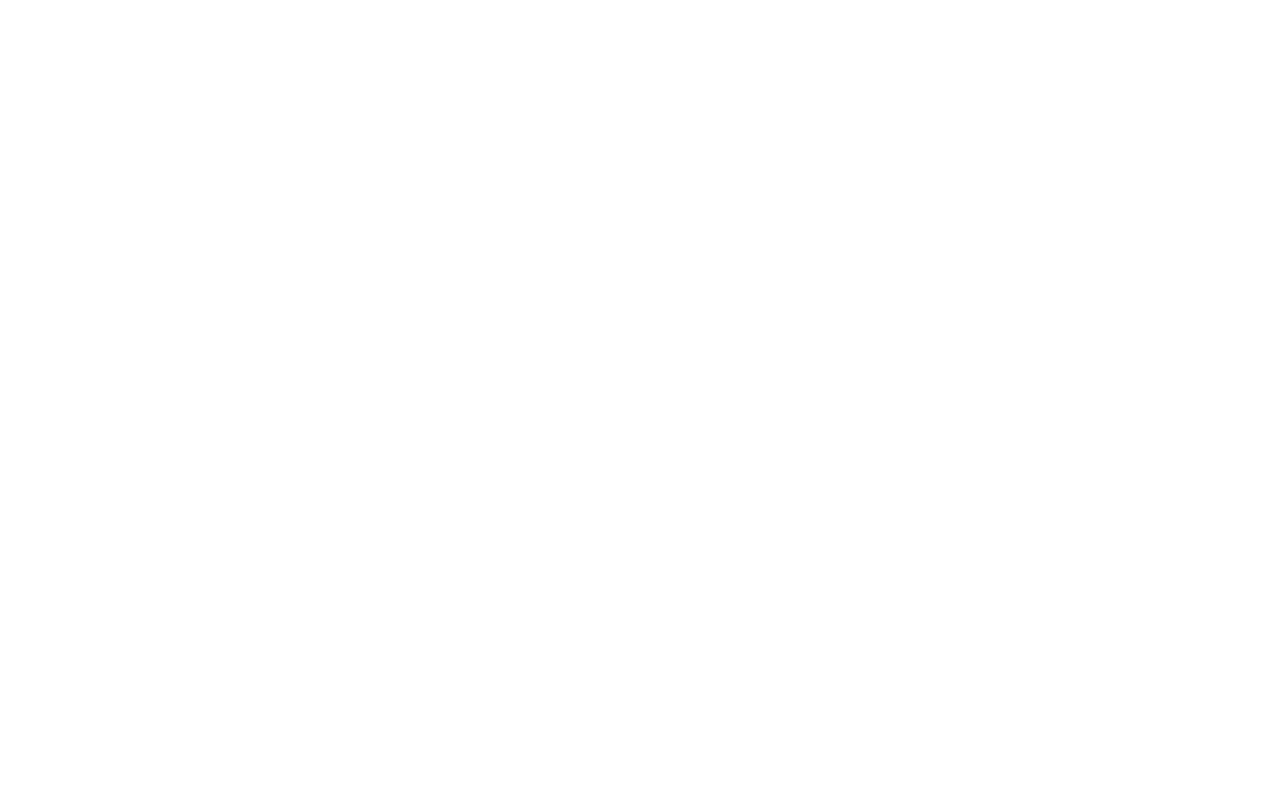
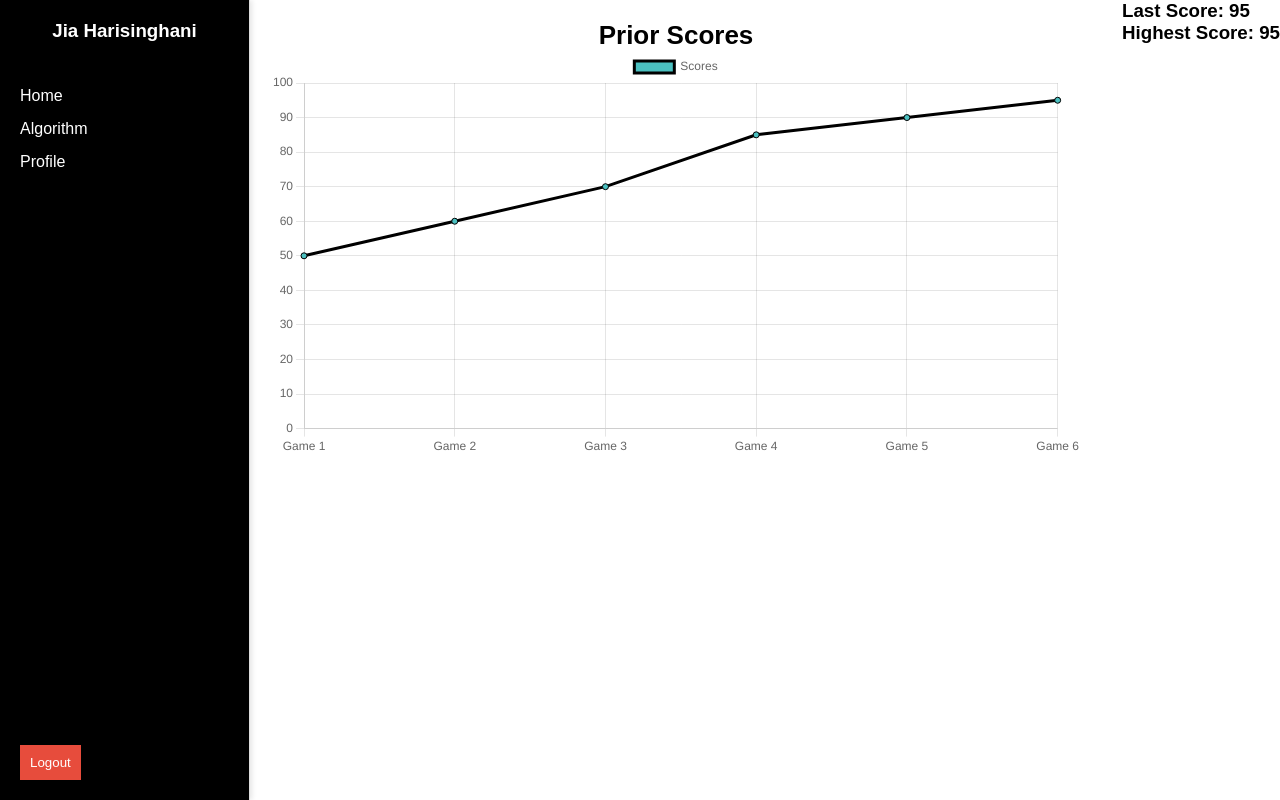
Before and after one commit to Jia2005/Algorific, a React (Create React App) app: page /dashboard in a window 1280 px wide. Before the commit this address had no page. Built offline with nearby package versions, Linux system fonts and the light colour scheme.

Commit message:
dashboard added

```diff
--- a/package.json
+++ b/package.json
@@ -10,14 +10,16 @@
     "@testing-library/jest-dom": "^5.17.0",
     "@testing-library/react": "^13.4.0",
     "@testing-library/user-event": "^13.5.0",
+    "chart.js": "^4.4.5",
     "firebase": "^10.13.1",
     "font-awesome": "^4.7.0",
     "framer-motion": "^11.5.2",
     "pyodide": "^0.26.2",
     "react": "^18.3.1",
+    "react-chartjs-2": "^5.2.0",
     "react-dom": "^18.3.1",
     "react-hook-form": "^7.53.0",
-    "react-router-dom": "^6.26.1",
+    "react-router-dom": "^6.27.0",
     "react-scripts": "5.0.1",
     "router-dom": "^2.2.11",
     "sweetalert": "^2.1.2",
--- a/src/App.js
+++ b/src/App.js
@@ -9,6 +9,7 @@
 import BSTApp from './Game/bst';
 import Bstgame from './bstgame';
 import Water from './Game/water';
+import Dashboard from './Dashboard/dashboard';
 import HashTable from './hash';
 
 const App = () => {
@@ -25,6 +26,7 @@
         <Route path="/algo" element={<BSTApp />} />
         <Route path="/bstgame" element={<Bstgame />} />
         <Route path="/water" element={<Water/>} />
+        <Route path="/dashboard" element={<Dashboard/>} />
       </Routes>
     </BrowserRouter>
   );
--- /dev/null
+++ b/src/Dashboard/dashboard.css
@@ -0,0 +1,62 @@
+.dashboard {
+    display: flex;
+    height: 100vh;
+  }
+
+  .sidebar {
+    width: 250px;
+    background-color: black;
+    color: white;
+    padding: 20px;
+    display: flex;
+    flex-direction: column;
+  }
+
+  .user-profile {
+    text-align: center;
+    margin-bottom: 30px;
+  }
+
+  .profile-pic {
+    width: 100px;
+    height: 100px;
+    border-radius: 50%;
+    margin-bottom: 10px;
+  }
+
+  nav ul {
+    list-style: none;
+    padding: 0;
+  }
+
+  nav ul li {
+    margin: 15px 0;
+    color: white;
+  }
+
+  .logout {
+    margin-top: auto;
+  }
+
+  .logout button {
+    background-color: #e74c3c;
+    border: none;
+    color: white;
+    padding: 10px;
+    cursor: pointer;
+  }
+
+  .dashboard-content {
+    flex-grow: 1;
+    padding: 20px;
+    display: flex;
+    justify-content: space-between;
+  }
+
+  .graph-section {
+    flex-grow: 1;
+  }
+
+  .score-info {
+    margin-left: 20px;
+  }
--- /dev/null
+++ b/src/Dashboard/dashboard.js
@@ -0,0 +1,75 @@
+import React, { useEffect } from 'react';
+import { Line } from 'react-chartjs-2';
+import { Chart, CategoryScale, LinearScale, PointElement, LineElement, Title, Tooltip, Legend } from 'chart.js';
+import './dashboard.css';
+
+Chart.register(
+  CategoryScale,
+  LinearScale,
+  PointElement,
+  LineElement,
+  Title,
+  Tooltip,
+  Legend
+);
+
+function Dashboard() {
+  const scores = [50, 60, 70, 85, 90, 95];
+  const highestScore = Math.max(...scores);
+  const lastScore = scores[scores.length - 1];
+
+  const data = {
+    labels: ['Game 1', 'Game 2', 'Game 3', 'Game 4', 'Game 5', 'Game 6'],
+    datasets: [
+      {
+        label: 'Scores',
+        data: scores,
+        fill: false,
+        backgroundColor: 'rgb(75, 192, 192)',
+        borderColor: 'black',
+      },
+    ],
+  };
+
+  const options = {
+    scales: {
+      y: {
+        beginAtZero: true,
+      },
+    },
+  };
+
+  return (
+    <div className="dashboard">
+      <div className="sidebar">
+        <div className="user-profile">
+          <h3>Jia Harisinghani</h3>
+        </div>
+        <nav>
+          <ul>
+            <li>Home</li>
+            <li>Algorithm</li>
+            <li>Profile</li>
+          </ul>
+        </nav>
+        <div className="logout">
+          <button>Logout</button>
+        </div>
+      </div>
+
+      <div className="dashboard-content">
+        <div className="graph-section">
+          <h2 style={{color:'black'}}>Prior Scores</h2>
+          <Line data={data} options={options} />
+        </div>
+       </div>
+       <div className="score-info">
+          <h3 style={{color:'black'}}>Last Score: {lastScore}</h3>
+          <h3 style={{color:'black'}}>Highest Score: {highestScore}</h3>
+        </div>
+
+    </div>
+  );
+}
+
+export default Dashboard;
--- a/src/Profile/profile.js
+++ b/src/Profile/profile.js
@@ -96,23 +96,23 @@
     <div className="profile-container">
       <div className="sidebar">
         <div>
-          <div className="profile-pic">
+          <div className="profile-pic" style={{marginBottom:'60px'}}>
             {avatarIndex !== null ? (
               <img src={avatarOptions[avatarIndex - 1]} alt="Profile" className="circular-pic" />
             ) : (
               <FontAwesomeIcon icon={faUserCircle} size="9x" />
             )}
           </div>
-          <div className="profile-name">
+          <div className="profile-name" style={{color:'white'}}>
             {name}
           </div>
           <hr className="sidebar-divider" />
           <div className="sidebar-menu">
             <ul>
               <li className="center">
-                <Link to="/home" style={{textAlign:'left'}}>Home</Link></li>
-                <li><Link to="/algo">Algorithm</Link></li>
-                <li><Link to="/dashboard">Dashboard</Link>
+                <Link to="/home" style={{textAlign:'left', color:'white'}}>Home</Link></li>
+                <li><Link to="/algo" style={{color:'white'}}>Algorithm</Link></li>
+                <li><Link to="/dashboard" style={{color:'white'}}>Dashboard</Link>
               </li>
             </ul>
           </div>
--- a/src/hash.js
+++ /dev/null
@@ -1,78 +0,0 @@
-import React, { useState } from 'react';
-import './hash.css';
-
-const HashTable = () => {
-    const [tableSize, setTableSize] = useState(0);
-    const [hashTable, setHashTable] = useState([]);
-    const [inputNumber, setInputNumber] = useState('');
-    const [animationQueue, setAnimationQueue] = useState([]);
-
-    const handleTableSize = () => {
-        setHashTable(new Array(tableSize).fill(null));
-    };
-
-    const handleInputNumber = () => {
-        const number = parseInt(inputNumber, 10);
-        if (isNaN(number)) return;
-
-        const index = number % tableSize;
-        const newHashTable = [...hashTable];
-        let currentIndex = index;
-
-        const animations = [`Number: ${number}, Index: ${index}`];
-
-        while (newHashTable[currentIndex] !== null) {
-            animations.push(`Index ${currentIndex} occupied, trying next index.`);
-            currentIndex = (currentIndex + 1) % tableSize;
-        }
-
-        newHashTable[currentIndex] = number;
-        setHashTable(newHashTable);
-        setAnimationQueue(animations);
-        setInputNumber('');
-    };
-
-    return (
-        <div className="hash-table-container">
-            <h1>Hash Table with Linear Probing</h1>
-            {!hashTable.length ? (
-                <>
-                    <input
-                        type="number"
-                        value={tableSize}
-                        onChange={(e) => setTableSize(e.target.value)}
-                        placeholder="Enter table size"
-                    />
-                    <button onClick={handleTableSize}>Create Table</button>
-                </>
-            ) : (
-                <>
-                    <input
-                        type="number"
-                        value={inputNumber}
-                        onChange={(e) => setInputNumber(e.target.value)}
-                        placeholder="Enter number to add"
-                    />
-                    <button onClick={handleInputNumber}>Add Number</button>
-                </>
-            )}
-            <div className="hash-table">
-                {hashTable.map((value, index) => (
-                    <div
-                        key={index}
-                        className={`hash-table-cell ${value !== null ? 'filled' : ''}`}
-                    >
-                        {value !== null ? value : '-'}
-                    </div>
-                ))}
-            </div>
-            <div className="animation-log">
-                {animationQueue.map((anim, idx) => (
-                    <div key={idx} className="animation-message">{anim}</div>
-                ))}
-            </div>
-        </div>
-    );
-};
-
-export default HashTable;
```
Also changed, not shown: src/hash.css (deleted, +0 -34 lines), 1 other file (tests, documents, lock files or other folders).
